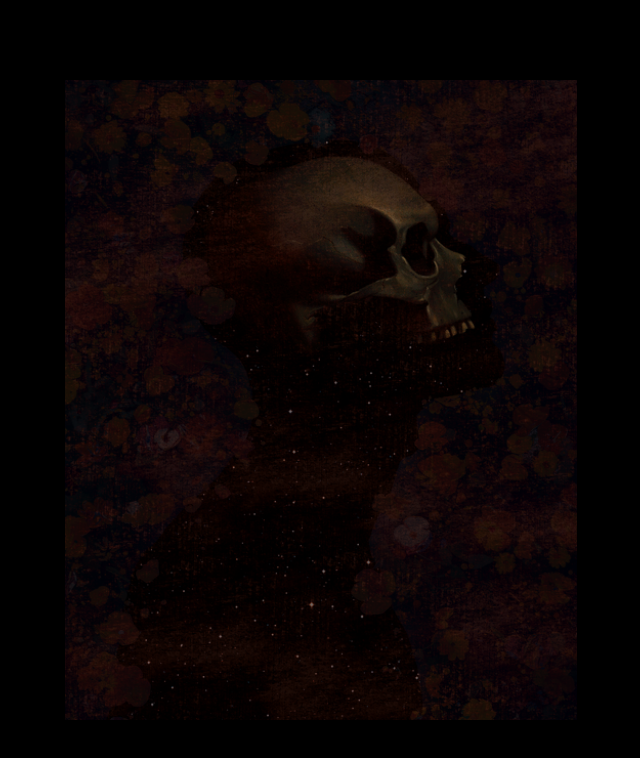
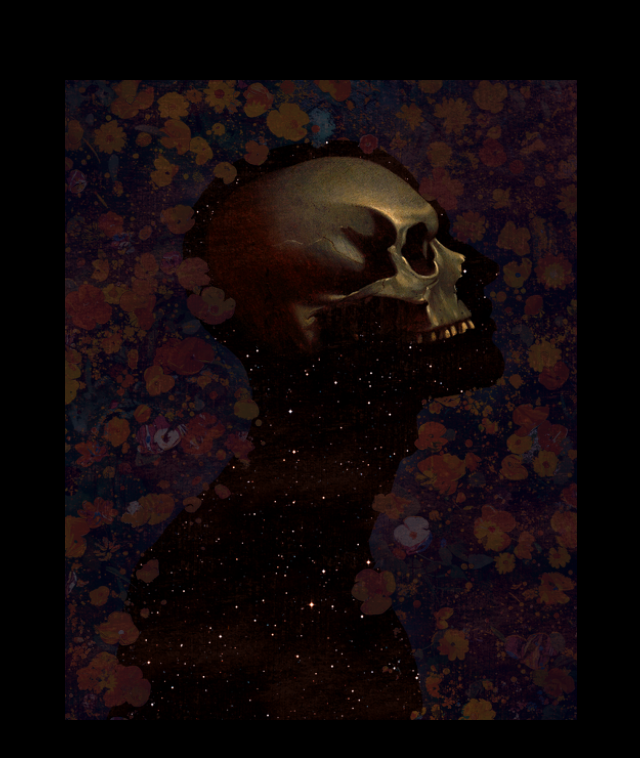
Before and after one commit to yungwkndllc/mendezmendez, a website: page index.html in a window 1280 px wide. Shown: the whole page, without its empty margins (319-959 px from the left). Drawn offline with Linux system fonts and the light colour scheme.

Commit message:
blend mode
Signed-off-by: yungwknd <yungwkndllc@gmail.com>

```diff
--- a/index.html
+++ b/index.html
@@ -103,7 +103,7 @@
             { src: '07_Time/' + getTimeImage(), alt: 'Time', zIndex: 8, blendMode: 'normal' },
             { src: '08_Void/' + getRandomImage(voidImages), alt: 'Void', zIndex: 9, blendMode: 'normal' },
             { src: '09_Skull/skull.png', alt: 'Skull', zIndex: 10, blendMode: 'normal' },
-            { src: '10_Texture/texture.png', alt: 'Texture', zIndex: 11, blendMode: 'normal' },
+            { src: '10_Texture/texture.png', alt: 'Texture', zIndex: 11, blendMode: 'screen' },
         ];
 
         imagesToDisplay.forEach((img, index) => {
```
